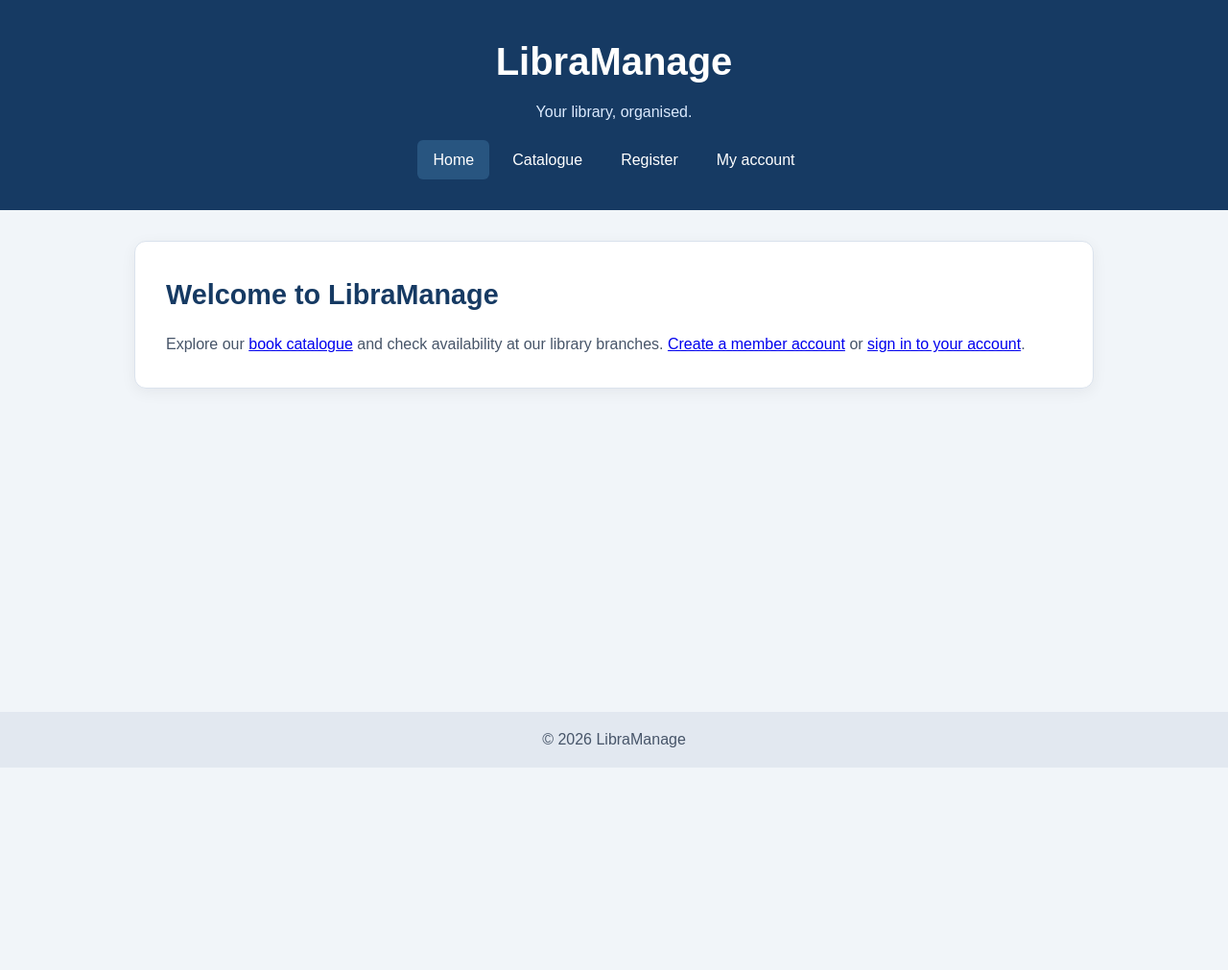
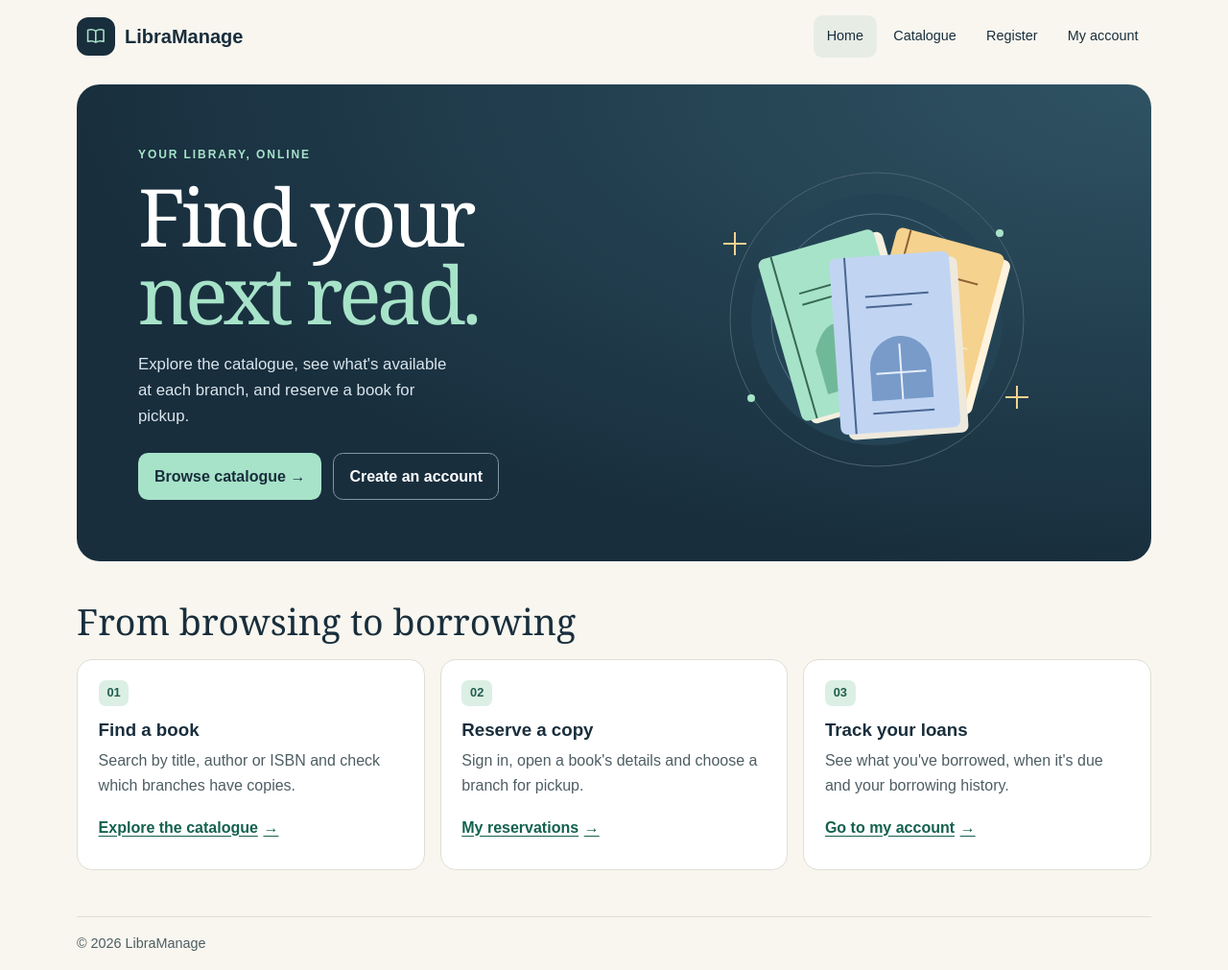
Before and after one commit to ReynardBrits/libramanage, a website: page public/index.html in a window 1280 px wide. Shown: the whole page at 96% size. Before the commit the page ends 800 px from the top, so only its background shows below. Drawn offline with Linux system fonts and the light colour scheme; no server answers.

Commit message:
Made home screen visually appealing

```diff
--- /dev/null
+++ b/public/css/home.css
@@ -0,0 +1,240 @@
+.home-page {
+    --home-ink: #192e3c;
+    --home-muted: #4e5e63;
+    --home-accent: #a7e3c9;
+    background: #f8f6ef;
+    color: var(--home-ink);
+}
+
+.home-page :focus-visible {
+    outline: 3px solid #087660;
+    outline-offset: 4px;
+}
+
+.home-width {
+    width: min(calc(100% - 2rem), 1120px);
+    margin-inline: auto;
+}
+
+.home-header {
+    display: flex;
+    align-items: center;
+    justify-content: space-between;
+    gap: 0.75rem 1.5rem;
+    padding-block: 1rem;
+}
+
+.home-brand {
+    display: inline-flex;
+    align-items: center;
+    gap: 0.65rem;
+    color: inherit;
+    font-size: 1.25rem;
+    font-weight: bold;
+    text-decoration: none;
+}
+
+.home-brand svg {
+    box-sizing: content-box;
+    padding: 0.55rem;
+    border-radius: 0.75rem;
+    background: var(--home-ink);
+    color: var(--home-accent);
+}
+
+.home-nav {
+    display: flex;
+    flex-wrap: wrap;
+    justify-content: flex-end;
+    gap: 0.25rem;
+}
+
+.home-nav a {
+    padding: 0.65rem 0.85rem;
+    border-radius: 0.6rem;
+    color: inherit;
+    font-size: 0.9rem;
+    text-decoration: none;
+}
+
+.home-nav a:hover,
+.home-nav a[aria-current="page"] {
+    background: #e7ede5;
+}
+
+.home-main {
+    max-width: none;
+    margin-block: 0.75rem 3rem;
+}
+
+.home-hero {
+    display: grid;
+    grid-template-columns: 1.15fr 1fr;
+    align-items: center;
+    gap: 1.5rem;
+    padding: clamp(1.5rem, 5vw, 4rem);
+    border-radius: 1.5rem;
+    background: radial-gradient(ellipse at top right, #2f5364, #182e3d 72%);
+    color: #fff;
+}
+
+.home-label {
+    margin: 0 0 0.8rem;
+    color: var(--home-accent);
+    font-size: 0.75rem;
+    font-weight: bold;
+    letter-spacing: 0.16em;
+}
+
+.home-hero h1,
+.home-guide h2 {
+    margin: 0;
+    font-family: Georgia, serif;
+    font-weight: normal;
+}
+
+.home-hero h1 {
+    font-size: clamp(3rem, 6.5vw, 5.25rem);
+    line-height: 0.98;
+    letter-spacing: -0.055em;
+}
+
+.home-hero h1 span {
+    display: block;
+    color: var(--home-accent);
+}
+
+.home-intro {
+    max-width: 36ch;
+    margin: 1.25rem 0 1.5rem;
+    color: #dae5ec;
+    font-size: 1.05rem;
+}
+
+.home-actions {
+    display: flex;
+    flex-wrap: wrap;
+    gap: 0.75rem;
+}
+
+.home-button {
+    padding: 0.7rem 1rem;
+    border: 1px solid transparent;
+    border-radius: 0.65rem;
+    background: var(--home-accent);
+    color: var(--home-ink);
+    font-weight: bold;
+    text-align: center;
+    text-decoration: none;
+}
+
+.home-button:hover {
+    background: #cdf4e2;
+}
+
+.home-button-quiet {
+    border-color: #8197a4;
+    background: transparent;
+    color: #fff;
+}
+
+.home-button-quiet:hover {
+    background: #345569;
+}
+
+.home-hero :focus-visible {
+    outline-color: #f5d28e;
+}
+
+.home-art {
+    display: block;
+    width: 100%;
+    max-width: 400px;
+    margin-inline: auto;
+}
+
+.home-guide {
+    margin-top: 2.5rem;
+}
+
+.home-guide h2 {
+    margin-bottom: 1rem;
+    font-size: clamp(1.7rem, 4vw, 2.35rem);
+    line-height: 1.2;
+}
+
+.home-cards {
+    display: grid;
+    grid-template-columns: repeat(3, minmax(0, 1fr));
+    gap: 1rem;
+}
+
+.home-card {
+    display: flex;
+    flex-direction: column;
+    align-items: flex-start;
+    padding: 1.35rem;
+    border: 1px solid #dedfd5;
+    border-radius: 1rem;
+    background: #fff;
+}
+
+.home-step {
+    padding: 0.2rem 0.55rem;
+    border-radius: 0.45rem;
+    background: #dcefe5;
+    color: #205e4b;
+    font-size: 0.8rem;
+    font-weight: bold;
+}
+
+.home-card h3 {
+    margin: 0.65rem 0 0;
+}
+
+.home-card p {
+    margin: 0.25rem 0 0.55rem;
+    color: var(--home-muted);
+}
+
+.home-card a {
+    display: inline-flex;
+    align-items: center;
+    gap: 0.35rem;
+    min-height: 44px;
+    margin-top: auto;
+    color: #14614e;
+    font-weight: bold;
+    text-underline-offset: 0.2em;
+}
+
+.home-footer {
+    padding-block: 1rem;
+    border-top: 1px solid #dedfd5;
+    color: var(--home-muted);
+    font-size: 0.9rem;
+}
+
+.home-footer p {
+    margin: 0;
+}
+
+@media (max-width: 760px) {
+    .home-header {
+        flex-direction: column;
+        align-items: flex-start;
+    }
+
+    .home-nav {
+        justify-content: flex-start;
+    }
+
+    .home-hero,
+    .home-cards {
+        grid-template-columns: 1fr;
+    }
+
+    .home-art {
+        max-width: 245px;
+    }
+}
--- a/public/index.html
+++ b/public/index.html
@@ -3,18 +3,23 @@
 <head>
     <meta charset="UTF-8">
     <meta name="viewport" content="width=device-width, initial-scale=1.0">
-
-    <title>Home | LibraManage</title>
+    <title>LibraManage | Your online library</title>
 
     <link rel="stylesheet" href="/css/style.css">
+    <link rel="stylesheet" href="/css/home.css">
     <script src="/js/home.js" defer></script>
 </head>
-<body>
-    <header class="site-header">
-        <h1>LibraManage</h1>
-        <p>Your library, organised.</p>
+<body class="home-page">
+    <header class="home-header home-width">
+        <a class="home-brand" href="/">
+            <svg viewBox="0 0 24 24" width="22" height="22" aria-hidden="true">
+                <path d="M12 6C9 4 6 4 3 5v13c3-1 6-1 9 1 3-2 6-2 9-1V5c-3-1-6-1-9 1Zm0 0v13"
+                    fill="none" stroke="currentColor" stroke-width="1.7" stroke-linejoin="round"/>
+            </svg>
+            LibraManage
+        </a>
 
-        <nav class="site-nav" aria-label="Main navigation">
+        <nav class="home-nav" aria-label="Main navigation">
             <a href="/" aria-current="page">Home</a>
             <a href="/catalogue.html">Catalogue</a>
             <a href="/register.html">Register</a>
@@ -22,22 +27,89 @@
         </nav>
     </header>
 
-    <main>
-        <section class="welcome" aria-labelledby="welcome-heading">
-            <h2 id="welcome-heading">Welcome to LibraManage</h2>
+    <main class="home-main home-width">
+        <section class="home-hero" aria-labelledby="home-title">
+            <div>
+                <p class="home-label">YOUR LIBRARY, ONLINE</p>
+                <h1 id="home-title">Find your <span>next read.</span></h1>
+                <p class="home-intro">
+                    Explore the catalogue, see what's available at each branch,
+                    and reserve a book for pickup.
+                </p>
 
-            <p>
-                Explore our
-                <a href="/catalogue.html">book catalogue</a>
-                and check availability at our library branches.
-                <a href="/register.html">Create a member account</a>
-                or
-                <a href="/login.html">sign in to your account</a>.
-            </p>
+                <div class="home-actions">
+                    <a class="home-button" href="/catalogue.html">
+                        Browse catalogue <span aria-hidden="true">→</span>
+                    </a>
+                    <a class="home-button home-button-quiet" href="/register.html">
+                        Create an account
+                    </a>
+                </div>
+            </div>
+
+            <svg class="home-art" viewBox="0 0 400 340" aria-hidden="true">
+                <circle cx="203" cy="166" r="153" fill="none" stroke="#4b6271"/>
+                <circle cx="203" cy="166" r="131" fill="#244455"/>
+                <circle cx="203" cy="166" r="110" fill="none" stroke="#557485"/>
+                <path d="M43 87h24m-12-12v24m282 148h24m-12-12v24" stroke="#f5d28e" stroke-width="2"/>
+                <circle cx="331" cy="76" r="4" fill="#a7e3c9"/>
+                <circle cx="72" cy="248" r="4" fill="#a7e3c9"/>
+
+                <g transform="translate(78 105) rotate(-16)">
+                    <rect x="8" y="5" width="125" height="175" rx="7" fill="#f5f0df"/>
+                    <rect width="125" height="175" rx="7" fill="#a7e3c9"/>
+                    <path d="M15 0v175m18-130h65m-65 12h43" stroke="#376955" stroke-width="2"/>
+                    <path d="M33 107q26-44 52 0t33 0v47H33Z" fill="#70b998"/>
+                </g>
+
+                <g transform="translate(225 69) rotate(15)">
+                    <rect x="8" y="5" width="116" height="166" rx="7" fill="#fff3dd"/>
+                    <rect width="116" height="166" rx="7" fill="#f5d28e"/>
+                    <path d="M14 0v166m17-129h65m-65 12h45" stroke="#8d6036" stroke-width="2"/>
+                    <circle cx="66" cy="105" r="27" fill="#d99b61"/>
+                    <path d="M66 68v74m-37-37h74" stroke="#f9e4b6" stroke-width="2"/>
+                </g>
+
+                <g transform="translate(153 103) rotate(-4)">
+                    <rect x="8" y="6" width="125" height="184" rx="7" fill="#eee9dc"/>
+                    <rect width="125" height="184" rx="7" fill="#c1d5f3"/>
+                    <path d="M16 0v184m19-142h66m-66 11h48" stroke="#4a6691" stroke-width="2"/>
+                    <path d="M35 151v-34a32 32 0 0 1 64 0v34Z" fill="#789bc9"/>
+                    <path d="M67 93v58m-26-28h52" stroke="#e7effb" stroke-width="2"/>
+                    <path d="M35 164h64" stroke="#4a6691" stroke-width="2"/>
+                </g>
+            </svg>
+        </section>
+
+        <section class="home-guide" aria-labelledby="guide-title">
+            <h2 id="guide-title">From browsing to borrowing</h2>
+
+            <div class="home-cards">
+                <article class="home-card">
+                    <span class="home-step" aria-hidden="true">01</span>
+                    <h3>Find a book</h3>
+                    <p>Search by title, author or ISBN and check which branches have copies.</p>
+                    <a href="/catalogue.html">Explore the catalogue <span aria-hidden="true">→</span></a>
+                </article>
+
+                <article class="home-card">
+                    <span class="home-step" aria-hidden="true">02</span>
+                    <h3>Reserve a copy</h3>
+                    <p>Sign in, open a book's details and choose a branch for pickup.</p>
+                    <a href="/reservations.html">My reservations <span aria-hidden="true">→</span></a>
+                </article>
+
+                <article class="home-card">
+                    <span class="home-step" aria-hidden="true">03</span>
+                    <h3>Track your loans</h3>
+                    <p>See what you've borrowed, when it's due and your borrowing history.</p>
+                    <a href="/login.html">Go to my account <span aria-hidden="true">→</span></a>
+                </article>
+            </div>
         </section>
     </main>
 
-    <footer class="site-footer">
+    <footer class="home-footer home-width">
         <p>&copy; 2026 LibraManage</p>
     </footer>
 </body>
```
